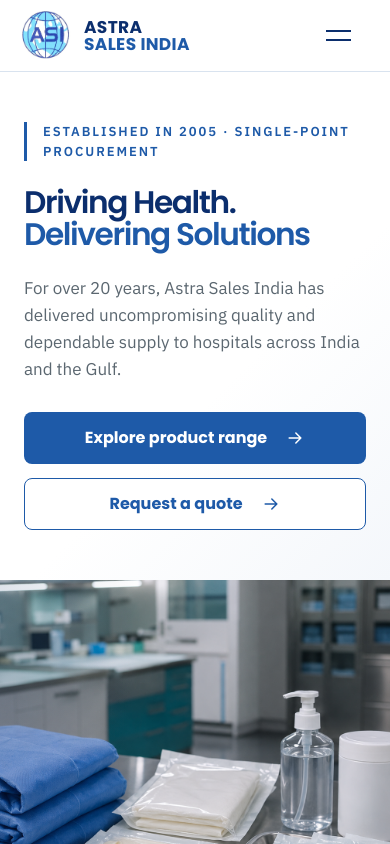
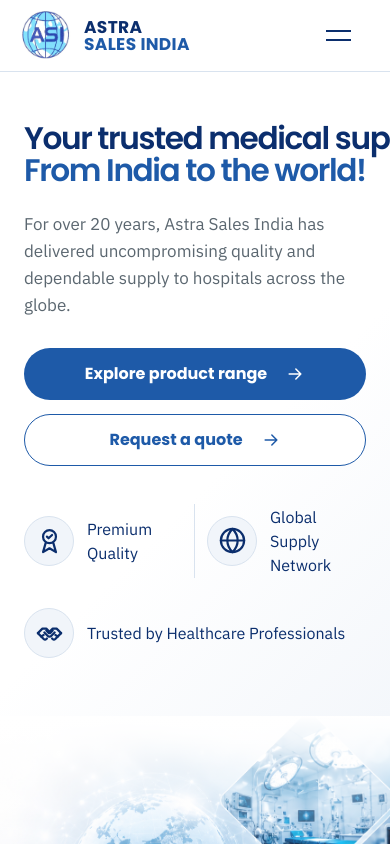
Before and after one commit to Saatvik6/Astra-Sales-website, a Next.js app: page / in a window 390 px wide. Shown: the top 844 px of the page. Built offline with nearby package versions, Linux system fonts and the light colour scheme.

Commit message:
Edit requests

```diff
--- a/app/about/page.tsx
+++ b/app/about/page.tsx
@@ -6,7 +6,7 @@
 export default function About() {
   return <main>
     <SiteHeader />
-    <PageHero eyebrow={`Established in ${company.established}`} title="A stronger link between trusted brands and better healthcare." copy="For over 20 years, Astra Sales India has served hospitals and healthcare buyers with uncompromising quality, dependable delivery and responsive, proprietor-led service." />
+    <PageHero eyebrow={`Established in ${company.established}`} title="A stronger link between trusted brands and better healthcare." copy="Your single window partner for anything healthcare. Our brand is created for quality backed by service. We live and breathe the Indian healthcare market. In-depth understanding of the industry and expert knowledge are our core competitive advantage. We maintain strong professional relations with the Ministry of Health regulatory board to ensure that all local requirements and regulatory affairs are met promptly. Every product line we cater to is manufactured to internationally recognised standards, including ISO 13485:2016 quality management systems and CE marking under the European Medical Device Directives." />
     <section className="contentSplit section">
       <div><p className="kicker">Our story</p><h2>One dependable relationship across 18+ healthcare categories.</h2></div>
       <div><p>Astra Sales connects the requirements of hospitals, clinics, surgeons and procurement teams with a carefully selected medical-product portfolio.</p><p>From our Delhi offices, we coordinate domestic and export-ready supply across surgical, diagnostic, PPE, pharma, hospital-furniture and ICU requirements. Every relationship is built on respect, clarity and long-term accountability.</p><div className="aboutFacts"><span><b>2005</b>Established</span><span><b>20+</b>Years of supply</span><span><b>18+</b>Categories</span></div></div>
--- a/app/globals.css
+++ b/app/globals.css
@@ -19,16 +19,16 @@
 .brandName{font-family:Poppins,"Libre Franklin",Arial,sans-serif;letter-spacing:.02em}.brandName>span:first-child{color:var(--navy)}.brandName>span:last-child{color:var(--teal)}
 .pageHero{background:linear-gradient(135deg,var(--ice,var(--pale)),#fff 68%)}
 .factRow,.aboutFacts{display:flex;gap:12px;flex-wrap:wrap;margin:30px 0 12px}.factRow span,.aboutFacts span{display:flex;min-width:120px;flex-direction:column;padding:16px 18px;border-left:2px solid var(--teal2);background:var(--pale);font-size:12px;font-weight:600;letter-spacing:.04em;text-transform:uppercase;color:var(--slate)}.factRow b,.aboutFacts b{color:var(--navy);font-family:Poppins,"Libre Franklin",Arial,sans-serif;font-size:20px;letter-spacing:0;text-transform:none;margin-bottom:4px}
-.specialityIntro{padding:100px clamp(32px,6vw,100px);background:linear-gradient(160deg,var(--navy),#071f46)}.specialityIntro>p:last-child{color:#c4d4e8;font-size:17px;line-height:1.7;margin-top:24px}.reasonGrid{padding:58px clamp(32px,6vw,90px);display:grid;grid-template-columns:1fr 1fr;align-content:center;gap:0 32px}.reasonGrid article{display:grid;grid-template-columns:38px 1fr;gap:16px;padding:25px 0;border-top:1px solid rgba(255,255,255,.16)}.reasonGrid article>span{color:var(--teal2);font-size:12px;font-weight:700;padding-top:4px}.reasonGrid h3{font-size:18px;margin:0 0 8px}.reasonGrid p{color:#c4d4e8;line-height:1.55;font-size:14px;margin:0}
+.specialityIntro{padding:72px clamp(32px,6vw,100px);background:linear-gradient(160deg,var(--navy),#071f46)}.specialityIntro>p:last-child{color:#c4d4e8;font-size:17px;line-height:1.7;margin-top:24px}.reasonGrid{padding:42px clamp(32px,6vw,90px);display:grid;grid-template-columns:1fr 1fr;align-content:center;gap:0 32px}.reasonGrid article{display:grid;grid-template-columns:36px 1fr;align-items:center;gap:14px;padding:19px 0;border-top:1px solid rgba(255,255,255,.16)}.reasonGrid article>span{display:grid;place-items:center;width:30px;height:30px;border:1px solid rgba(93,183,255,.65);border-radius:50%;background:rgba(93,183,255,.12);color:var(--teal2);font-size:15px;font-weight:700;line-height:1}.reasonGrid h3{font-size:20px;line-height:1.35;margin:0}
 .trustHead{margin-bottom:38px}.logoGrid{display:grid;gap:14px}.institutionPreview{grid-template-columns:repeat(4,1fr)}.logoTile{min-width:0;min-height:170px;padding:22px 18px 16px;border:1px solid var(--line);border-radius:12px;background:#fff;display:flex;flex-direction:column;align-items:center;justify-content:center;gap:14px;transition:.2s}.logoTile:hover{transform:translateY(-3px);border-color:var(--teal2);box-shadow:0 15px 30px rgba(11,46,109,.08)}.logoTile img{display:block;width:100%;height:92px;object-fit:contain}.logoTile span{color:var(--slate);font-size:12px;font-weight:600;text-align:center}.centredLink{display:flex;width:max-content;margin:32px auto 0}
 .complianceBand{display:grid;grid-template-columns:.8fr 1.2fr;gap:8vw;background:linear-gradient(135deg,var(--navy),var(--teal));color:#fff}.complianceBand h2{font-size:clamp(38px,4vw,58px);line-height:1.08;margin:0}.complianceBand>div:first-child>p:last-child{color:#dbe8f8;font-size:17px;line-height:1.7;margin-top:24px}.compliancePreview{display:grid;grid-template-columns:1fr 1fr;gap:14px}.compliancePreview article{background:#fff;color:var(--navy);border-radius:12px;min-height:180px;padding:22px;display:flex;flex-direction:column;align-items:center;justify-content:center;gap:14px}.compliancePreview img{width:100%;height:92px;object-fit:contain}.compliancePreview b{font-family:Poppins,"Libre Franklin",Arial,sans-serif;font-size:13px;text-align:center}.directEmail{font-size:17px!important;font-weight:500!important;color:#e6f0fb}
 .footerIdentity,.footerContact,.footerOffice,.footerLinks{display:flex;flex-direction:column;align-items:flex-start}.footerIdentity{gap:16px}.footerIdentity p{max-width:300px;color:#b8c9df;line-height:1.6;margin:0}.footerContact,.footerOffice{gap:8px;color:#d6e2f1;font-size:14px}.footerContact strong,.footerOffice strong{color:#fff;font-family:Poppins,"Libre Franklin",Arial,sans-serif;font-size:13px;margin-bottom:7px}.footerContact a:hover,.footerLinks a:hover{color:var(--teal2)}.footerLinks{gap:12px;font-size:14px;font-weight:600}
 .brandQuote{margin:0;padding:82px clamp(24px,11vw,180px);background:var(--pale);color:var(--navy);font-family:Poppins,"Libre Franklin",Arial,sans-serif;font-size:clamp(30px,4vw,52px);line-height:1.35;text-align:center}.aboutFacts{margin-top:30px}.aboutFacts span{background:#fff;border:1px solid var(--line);border-left:3px solid var(--teal);min-width:145px}.reasonSection{background:#fff}.compactReasons{display:grid;grid-template-columns:repeat(3,1fr);gap:14px}.compactReasons article{padding:30px;border:1px solid var(--line);background:var(--pale);min-height:245px}.compactReasons article>span{color:var(--teal);font-size:12px;font-weight:700}.compactReasons h3{font-size:20px;margin:26px 0 10px}.compactReasons p{color:var(--slate);font-size:14px;line-height:1.65;margin:0}
-.brandShowcase{background:#fff}.partnerLogos{grid-template-columns:repeat(5,1fr)}.institutionSection{background:var(--pale)}.institutionLogos{grid-template-columns:repeat(4,1fr)}.compliancePage{background:#fff}.complianceLogoGrid{display:grid;grid-template-columns:repeat(4,1fr);gap:14px;margin-bottom:44px}.complianceLogoGrid article{min-height:215px;padding:24px;border:1px solid var(--line);border-radius:12px;display:flex;flex-direction:column;align-items:center;justify-content:center;text-align:center}.complianceLogoGrid img{width:100%;height:118px;object-fit:contain}.complianceLogoGrid h3{font-size:16px;margin:14px 0 0}.capabilityGrid{display:grid;grid-template-columns:1fr 1fr;border:1px solid var(--line);border-radius:14px;overflow:hidden}.capabilityGrid>div{padding:32px}.capabilityGrid>div+div{border-left:1px solid var(--line)}.capabilityGrid h3{font-size:19px;margin:0 0 20px}.capabilityGrid ul{list-style:none;margin:0;padding:0}.capabilityGrid li{display:flex;gap:12px;padding:12px 0;border-top:1px solid var(--line);color:var(--slate)}.capabilityGrid li span{color:var(--teal);font-weight:700}
+.brandShowcase{background:#fff}.partnerLogos{grid-template-columns:repeat(5,1fr)}.institutionSection{background:var(--pale)}.institutionLogos{grid-template-columns:repeat(4,1fr)}.institutionLogos .logoTile{overflow:hidden}.institutionLogoFrame{position:relative;isolation:isolate;display:grid;place-items:center;width:100%;height:92px;flex:0 0 92px;overflow:hidden;clip-path:inset(0)}.institutionLogoFrame img{transform-origin:center;mix-blend-mode:multiply}.institutionLogos .logoTile>span{position:relative;z-index:2;width:100%;background:#fff}.compliancePage{background:#fff}.complianceLogoGrid{display:grid;grid-template-columns:repeat(4,1fr);gap:14px;margin-bottom:44px}.complianceLogoGrid article{min-height:215px;padding:24px;border:1px solid var(--line);border-radius:12px;display:flex;flex-direction:column;align-items:center;justify-content:center;text-align:center}.complianceLogoGrid img{width:100%;height:118px;object-fit:contain}.complianceLogoGrid h3{font-size:16px;margin:14px 0 0}.capabilityGrid{display:grid;grid-template-columns:1fr 1fr;border:1px solid var(--line);border-radius:14px;overflow:hidden}.capabilityGrid>div{padding:32px}.capabilityGrid>div+div{border-left:1px solid var(--line)}.capabilityGrid h3{font-size:19px;margin:0 0 20px}.capabilityGrid ul{list-style:none;margin:0;padding:0}.capabilityGrid li{display:flex;gap:12px;padding:12px 0;border-top:1px solid var(--line);color:var(--slate)}.capabilityGrid li span{color:var(--teal);font-weight:700}
 .personCard{margin:38px 0 22px;padding:22px;background:#fff;border:1px solid var(--line);border-left:4px solid var(--teal)}.personCard span,.contactMethods span,.officeGrid article>span{display:block;color:var(--teal);font-size:11px;font-weight:700;letter-spacing:.12em;text-transform:uppercase}.personCard strong{display:block;font-family:Poppins,"Libre Franklin",Arial,sans-serif;font-size:22px;margin-top:7px}.personCard p{color:var(--slate);margin:4px 0 0}.contactMethods{display:grid;gap:10px;margin-bottom:26px}.contactMethods a{display:flex;flex-direction:column;gap:4px;padding:14px 16px;background:#fff;border:1px solid var(--line);border-radius:8px}.contactMethods a:hover{border-color:var(--teal2)}.contactMethods b{font-size:16px}.officeSection{display:grid;grid-template-columns:.7fr 1.3fr;gap:9vw}.officeSection h2{font-size:clamp(36px,4vw,56px);line-height:1.08;margin:0}.officeGrid{display:grid;grid-template-columns:1fr 1fr;gap:14px}.officeGrid article{padding:30px;background:var(--pale);border:1px solid var(--line);border-radius:12px}.officeGrid h3{font-size:20px;line-height:1.4;margin:20px 0 8px}.officeGrid p{color:var(--slate);line-height:1.6;margin:0 0 12px}.officeGrid a{color:var(--teal);font-weight:700}
 
-@media(max-width:1100px){.reasonGrid{grid-template-columns:1fr}.partnerLogos{grid-template-columns:repeat(3,1fr)}.institutionPreview,.institutionLogos{grid-template-columns:repeat(3,1fr)}.compactReasons{grid-template-columns:repeat(2,1fr)}footer{grid-template-columns:1.1fr 1fr 1fr}.footerLinks{grid-column:2/-1;flex-direction:row}.footerIdentity{grid-row:1/3}}
-@media(max-width:760px){.specialityIntro,.reasonGrid{padding:70px 24px}.reasonGrid article{grid-template-columns:34px 1fr}.institutionPreview,.institutionLogos,.partnerLogos{grid-template-columns:repeat(2,1fr)}.logoTile{min-height:145px;padding:16px 12px}.logoTile img{height:72px}.complianceBand{grid-template-columns:1fr}.compliancePreview,.complianceLogoGrid{grid-template-columns:1fr 1fr}.compactReasons{grid-template-columns:1fr}.capabilityGrid,.officeSection,.officeGrid{grid-template-columns:1fr}.capabilityGrid>div+div{border-left:0;border-top:1px solid var(--line)}footer{grid-template-columns:1fr}.footerIdentity{grid-row:auto}.footerLinks{grid-column:auto;flex-direction:row;flex-wrap:wrap}.brandQuote{padding:60px 24px}.factRow span,.aboutFacts span{flex:1}.contactDirect a{font-size:22px}}
+@media(max-width:1100px){.partnerLogos{grid-template-columns:repeat(3,1fr)}.institutionPreview,.institutionLogos{grid-template-columns:repeat(3,1fr)}.compactReasons{grid-template-columns:repeat(2,1fr)}footer{grid-template-columns:1.1fr 1fr 1fr}.footerLinks{grid-column:2/-1;flex-direction:row}.footerIdentity{grid-row:1/3}}
+@media(max-width:760px){.specialityIntro{padding:64px 24px}.reasonGrid{grid-template-columns:1fr;padding:32px 24px 48px}.reasonGrid article{grid-template-columns:34px 1fr;padding:17px 0}.institutionPreview,.institutionLogos,.partnerLogos{grid-template-columns:repeat(2,1fr)}.logoTile{min-height:145px;padding:16px 12px}.logoTile img{height:72px}.institutionLogoFrame{height:72px;flex-basis:72px}.complianceBand{grid-template-columns:1fr}.compliancePreview,.complianceLogoGrid{grid-template-columns:1fr 1fr}.compactReasons{grid-template-columns:1fr}.capabilityGrid,.officeSection,.officeGrid{grid-template-columns:1fr}.capabilityGrid>div+div{border-left:0;border-top:1px solid var(--line)}footer{grid-template-columns:1fr}.footerIdentity{grid-row:auto}.footerLinks{grid-column:auto;flex-direction:row;flex-wrap:wrap}.brandQuote{padding:60px 24px}.factRow span,.aboutFacts span{flex:1}.contactDirect a{font-size:22px}}
 @media(max-width:460px){.institutionPreview,.institutionLogos,.partnerLogos,.compliancePreview,.complianceLogoGrid{grid-template-columns:1fr}.logoTile{min-height:150px}.proof{width:205px}.trustPill{flex-wrap:wrap}.trustPill i{display:none}}
 
 /* Footer identity, branch office and compact mobile process cards */
@@ -95,3 +95,23 @@
 @media(max-width:900px){.founderStatement{grid-template-columns:170px minmax(0,1fr);gap:40px}.founderStatement blockquote p{font-size:clamp(28px,3.8vw,38px)}}
 @media(max-width:760px){.founderStatement{grid-template-columns:1fr;gap:38px}.founderPortrait{width:132px;flex:0 0 132px}.founderStatement blockquote p{font-size:clamp(26px,6.5vw,32px);line-height:1.28}}
 @media(max-width:420px){.founderPortrait{width:120px;flex-basis:120px}}
+
+/* Pill treatment for the primary header and hero actions. */
+.headerCta,.actions .button{border-radius:999px}
+
+/* Faded right-side healthcare image and compact trust points. */
+.hero{display:grid;grid-template-columns:minmax(0,1fr) minmax(0,1.13fr);position:relative;height:640px;min-height:640px;background:#fff;overflow:hidden}
+.heroCopy{position:relative;z-index:2;min-width:0;height:640px;min-height:0}
+.heroVisual{position:relative;inset:auto;min-width:0;height:640px;min-height:640px;overflow:hidden;border-radius:0}
+.heroVisual>img{object-fit:cover;object-position:58% center}
+.heroVisual:after{background:linear-gradient(90deg,#fff 0%,rgba(255,255,255,.9) 12%,rgba(255,255,255,.32) 28%,rgba(255,255,255,0) 44%)}
+.heroTrust{display:flex;align-items:stretch;flex-wrap:nowrap;width:100%;max-width:760px;min-width:0;margin-top:42px}
+.heroTrustItem{display:flex;flex:1 1 0;align-items:center;gap:18px;min-width:0;min-height:88px;padding:0 22px;border-right:1px solid var(--line)}
+.heroTrustItem:first-child{padding-left:0}
+.heroTrustItem:last-child{padding-right:0;border-right:0}
+.heroTrustIcon{display:grid;place-items:center;width:60px;height:60px;flex:0 0 60px;border:1px solid var(--line);border-radius:50%;background:#f1f5fa;color:var(--navy)}
+.heroTrustIcon svg{display:block;width:36px;height:36px;flex:none;stroke-width:1.7}
+.heroTrustItem b{color:#25364d;font-family:Poppins,"Libre Franklin",Arial,sans-serif;font-size:16px;font-weight:600;line-height:1.45}
+@media(max-width:1100px) and (min-width:761px){.hero{grid-template-columns:minmax(0,1fr) minmax(0,1fr);height:640px;min-height:640px}.heroCopy{height:640px;padding:60px 30px 40px}.heroVisual{height:640px;min-height:640px}.hero h1{font-size:clamp(34px,4vw,44px)}.heroTrust{margin-top:34px}.heroTrustItem{gap:14px;min-height:80px;padding:0 14px}.heroTrustIcon{width:54px;height:54px;flex-basis:54px}.heroTrustIcon svg{width:33px;height:33px}.heroTrustItem b{font-size:15px}}
+@media(max-width:900px) and (min-width:761px){.heroTrust{align-items:flex-start;flex-wrap:wrap;gap:14px 0}.heroTrustItem{flex:1 1 135px}.heroTrustItem:nth-child(2){border-right:0}.heroTrustItem:last-child{padding-left:0}}
+@media(max-width:760px){.hero{grid-template-columns:1fr;height:auto;min-height:0}.heroCopy{height:auto;min-height:0;padding:50px 24px 46px}.heroVisual{height:390px;min-height:390px}.heroVisual>img{object-position:65% center}.heroVisual:after{background:linear-gradient(180deg,#fff 0%,rgba(255,255,255,.38) 18%,rgba(255,255,255,0) 38%)}.heroTrust{align-items:stretch;flex-wrap:wrap;gap:18px 0;margin-top:38px}.heroTrustItem{flex:1 1 145px;gap:13px;min-height:74px;padding:0 12px}.heroTrustItem:first-child{padding-left:0}.heroTrustItem:nth-child(2){border-right:0}.heroTrustItem:last-child{padding-left:0}.heroTrustIcon{width:50px;height:50px;flex-basis:50px}.heroTrustIcon svg{width:31px;height:31px}.heroTrustItem b{font-size:14px}}
--- a/app/opportunities/page.tsx
+++ b/app/opportunities/page.tsx
@@ -18,8 +18,8 @@
           <h2>Grow with a focused medical-distribution business.</h2>
         </div>
         <div>
-          <p>Opportunities may arise across sales, product support, customer coordination, market development and operations.</p>
-          <p>Tell us about your experience, the role you are interested in and how you could contribute to Astra Sales.</p>
+          <p>We aim to develop the healthcare market for our products with an eye on the future. We are expanding our operations and are looking at undertaking dealerships of medical and surgical companies.</p>
+          <p>We welcome enquiries from international hospitals, distributors, procurement organisations, NGOs and UN agencies. We are ready to supply, quote &amp; partner.</p>
           <Link className="textLink" href="/contact?subject=opportunity">Share your profile →</Link>
         </div>
       </section>
--- a/app/page.tsx
+++ b/app/page.tsx
@@ -20,6 +20,55 @@
   };
   return <svg viewBox="0 0 24 24" aria-hidden="true">{paths[type]}</svg>;
 };
+
+const TrustIcon = ({ type }: { type: "quality" | "global" | "trusted" }) => {
+  const paths: Record<typeof type, React.ReactNode> = {
+    quality: (
+      <>
+        <circle cx="12" cy="9" r="5" />
+        <path d="m9 14-2 7 5-3 5 3-2-7M10 9l1.3 1.3L14 7.7" />
+      </>
+    ),
+
+    global: (
+      <>
+        <circle cx="12" cy="12" r="9" />
+        <path d="M3 12h18M12 3c3 3 4 6 4 9s-1 6-4 9c-3-3-4-6-4-9s1-6 4-9Z" />
+      </>
+    ),
+
+    trusted: (
+    <>
+      {/* Left hand */}
+      <path d="M3 12.5 6.5 9h3l2.5 2.5" />
+      <path d="m3 12.5 2.5 2.5 2-1" />
+      <path d="m5.5 15 2 2a1.5 1.5 0 0 0 2.1 0l.4-.4" />
+
+      {/* Right hand */}
+      <path d="M21 12.5 17.5 9h-3L12 11.5" />
+      <path d="m21 12.5-2.5 2.5-2-1" />
+      <path d="m18.5 15-2 2a1.5 1.5 0 0 1-2.1 0l-.4-.4" />
+
+      {/* Joined hands / fingers */}
+      <path d="m8 12 2.5 2.5a2 2 0 0 0 3 0L16 12" />
+      <path d="m9.5 10.5 2 2" />
+      <path d="m14.5 10.5-2 2" />
+    </>
+  ),
+  };
+
+  return (
+    <svg viewBox="0 0 24 24" aria-hidden="true">
+      {paths[type]}
+    </svg>
+  );
+};
+
+const heroTrustPoints = [
+  { type: "quality", label: "Premium Quality" },
+  { type: "global", label: "Global Supply Network" },
+  { type: "trusted", label: "Trusted by Healthcare Professionals" },
+] as const;
 
 const products = [
   { type: "icu", slug: "icu-products", title: "ICU Products", text: "Critical-care essentials selected for demanding clinical environments." },
@@ -68,29 +117,21 @@
 
     <section className="hero" id="top">
       <div className="heroCopy">
-        <p className="eyebrow">Established in {company.established} · Single-point procurement</p>
-        <h1><span>Driving Health.</span><em>Delivering Solutions</em></h1>
-        <p className="lead">For over 20 years, Astra Sales India has delivered uncompromising quality and dependable supply to hospitals across India and the Gulf.</p>
+        <h1><span>Your trusted medical supply partner</span><em>From India to the world!</em></h1>
+        <p className="lead">For over 20 years, Astra Sales India has delivered uncompromising quality and dependable supply to hospitals across the globe.</p>
         <div className="actions"><Link className="button primary" href="/products">Explore product range <Arrow /></Link><Link className="button secondary" href="/contact">Request a quote <Arrow /></Link></div>
+        <div className="heroTrust" aria-label="Astra Sales strengths">
+          {heroTrustPoints.map(point => <div className="heroTrustItem" key={point.type}><span className="heroTrustIcon"><TrustIcon type={point.type} /></span><span>{point.label}</span></div>)}
+        </div>
       </div>
       <div className="heroVisual">
-        <Image src="/astra-hero-production.png" alt="Branded surgical and medical supplies arranged in a clinical environment" fill sizes="(max-width: 1100px) 100vw, 54vw" priority />
+        <Image src="/astra-hero-healthcare-collage.png" alt="A medical-gloved hand holding a connected globe beside modern healthcare imagery" fill sizes="(max-width: 760px) 100vw, 53vw" priority />
       </div>
     </section>
 
     <section className="intro section" id="about">
       <div><p className="kicker">Astra Sales India</p><h2>Quality that does not compromise. Delivery that does not delay.</h2></div>
-      <div><p>Since 2005, we have connected healthcare buyers with carefully selected surgical, diagnostic, PPE, pharma, hospital-furniture and ICU solutions through one dependable relationship.</p><div className="factRow"><span><b>2005</b>Established</span><span><b>18+</b>Categories</span><span><b>India → Gulf</b>Supply reach</span></div><Link className="textLink" href="/about">Read our story <Arrow /></Link></div>
-    </section>
-
-    <section className="products section" id="products">
-      <div className="sectionHead"><div><p className="kicker">Featured portfolio</p><h2>Our product categories</h2></div><p>Our wider portfolio spans 18+ surgical, diagnostic, PPE, pharma, furniture and critical-care categories. Explore featured areas or contact our team for a specific requirement.</p></div>
-      <div className="productGrid">{products.map((product, index) => <article id={product.type} key={product.title} className="productCard"><div className="productIcon"><Icon type={product.type} /></div><span>0{index + 1}</span><h3>{product.title}</h3><p>{product.text}</p><Link href={`/products/${product.slug}`} aria-label={`Explore ${product.title}`}>Explore <Arrow /></Link></article>)}</div>
-    </section>
-
-    <section className="specialities" id="specialities">
-      <div className="specialityIntro"><p className="kicker light">Why buyers choose Astra Sales</p><h2>Why Partner With Us?</h2><p>Built for institutional buyers who need documented quality, clear communication and dependable fulfilment.</p></div>
-      <div className="reasonGrid">{buyerReasons.map((reason, index) => <article key={reason.title}><span>0{index + 1}</span><div><h3>{reason.title}</h3><p>{reason.copy}</p></div></article>)}</div>
+      <div><p>Astra Sales India offers a comprehensive, multi-category product range, making us a true single-point procurement partner for hospitals & international buyers alike.</p><div className="factRow"><span><b>2005</b>Established</span><span><b>18+</b>Categories</span><span><b>India → Gulf</b>Supply reach</span></div><Link className="textLink" href="/about">Read our story <Arrow /></Link></div>
     </section>
 
     <section className="founderStatement section" aria-labelledby="founder-statement">
@@ -101,6 +142,16 @@
         <div className="founderIdentity"><strong>{company.proprietor}</strong><span>Proprietor, Astra Sales India</span></div>
       </div>
       <blockquote id="founder-statement"><p>“For over 20 years, Astra Sales India has stood on one principle — quality that doesn’t compromise, delivery that doesn’t delay, <span>for every hospital we serve, from Delhi to the Gulf.</span>”</p></blockquote>
+    </section>
+
+    <section className="products section" id="products">
+      <div className="sectionHead"><div><p className="kicker">Featured portfolio</p><h2>Our product categories</h2></div><p>Our wider portfolio spans 18+ surgical, diagnostic, PPE, pharma, furniture and critical-care categories. Explore featured areas or contact our team for a specific requirement.</p></div>
+      <div className="productGrid">{products.map((product, index) => <article id={product.type} key={product.title} className="productCard"><div className="productIcon"><Icon type={product.type} /></div><span>0{index + 1}</span><h3>{product.title}</h3><p>{product.text}</p><Link href={`/products/${product.slug}`} aria-label={`Explore ${product.title}`}>Explore <Arrow /></Link></article>)}</div>
+    </section>
+
+    <section className="specialities" id="specialities">
+      <div className="specialityIntro"><p className="kicker light">Why buyers choose Astra Sales</p><h2>Why Partner With Us?</h2><p>Built for institutional buyers who need documented quality, clear communication and dependable fulfilment.</p></div>
+      <div className="reasonGrid">{buyerReasons.map(reason => <article key={reason.title}><span aria-hidden="true">✓</span><h3>{reason.title}</h3></article>)}</div>
     </section>
 
     <section className="trustSection section">
--- a/app/partners/page.tsx
+++ b/app/partners/page.tsx
@@ -16,7 +16,7 @@
 
     <section className="institutionSection section">
       <div className="sectionHead"><div><p className="kicker">Institutional trust</p><h2>Trusted by India&apos;s leading medical institutions.</h2></div><p>Our experience spans government, defence, railway and private healthcare organisations.</p></div>
-      <div className="logoGrid institutionLogos">{trustedInstitutions.map(institution => <div className="logoTile" key={institution.name}><Image src={institution.logo} alt={`${institution.name} logo`} width={220} height={100} /><span>{institution.name}</span></div>)}</div>
+      <div className="logoGrid institutionLogos">{trustedInstitutions.map(institution => <div className="logoTile" key={institution.name}><div className="institutionLogoFrame"><Image src={institution.logo} alt={`${institution.name} logo`} width={220} height={100} style={{ transform: `scale(${institution.logoScale})` }} /></div><span>{institution.name}</span></div>)}</div>
     </section>
 
     <section className="compliancePage section">
```
Also changed, not shown: app/brand-data.ts (+12 -13 lines), public/astra-hero-healthcare-collage.png (added).
